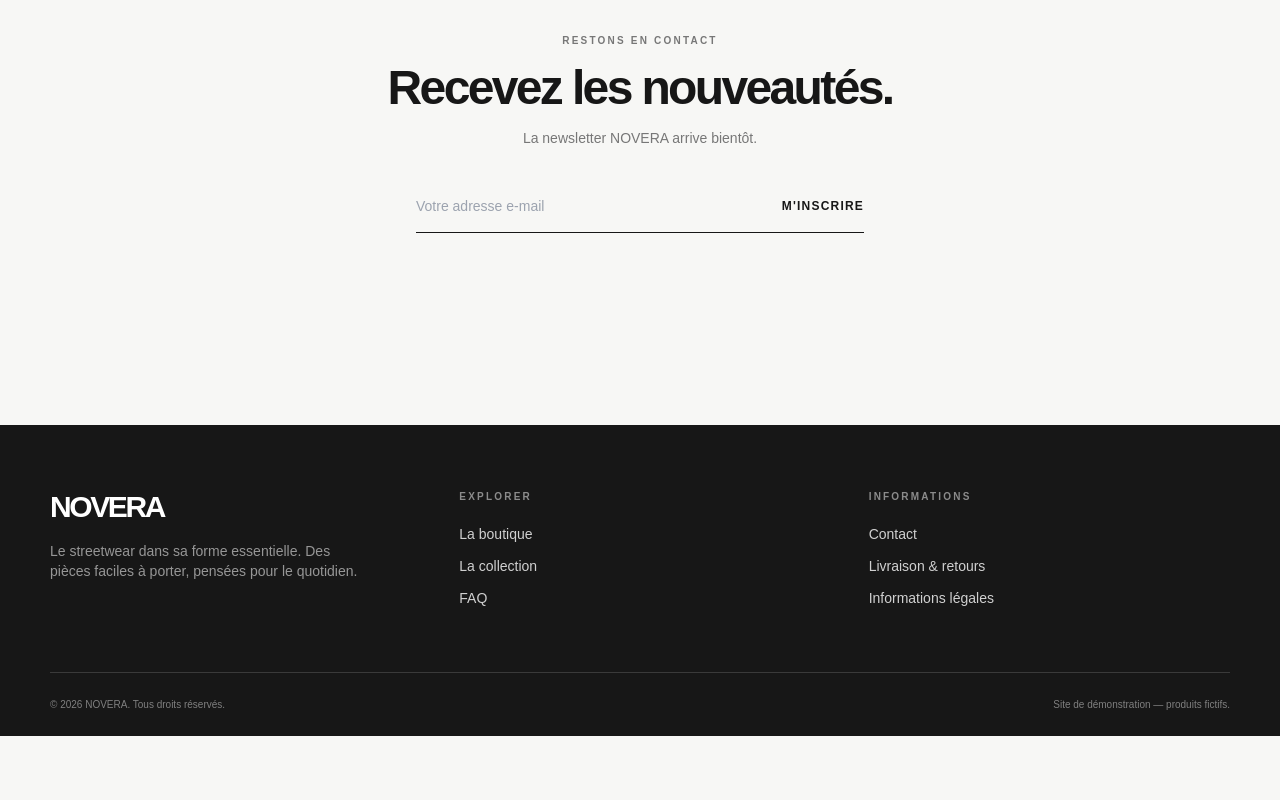
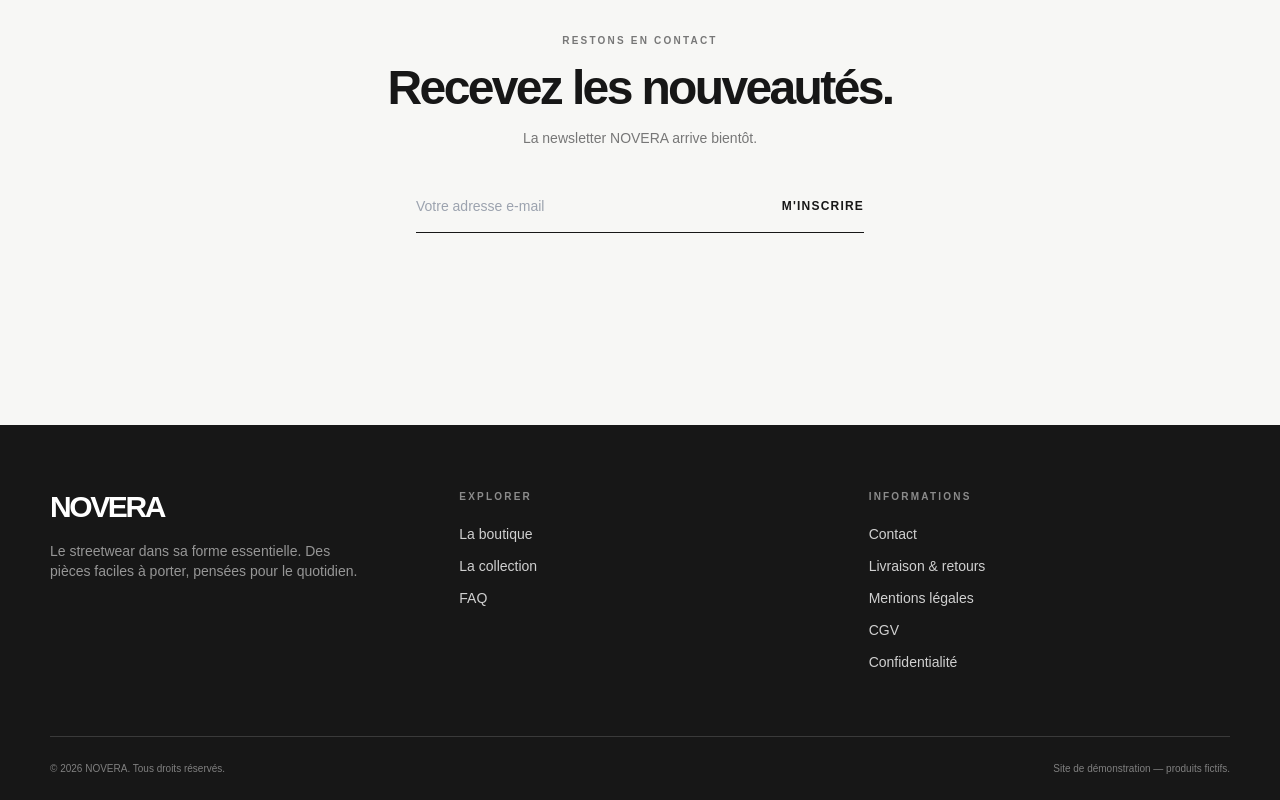
Before and after one commit to ginodeverlydesmons-wq/NOVERA, a Next.js app: page / in a window 1280 px wide. Shown: the part 2029-2829 px from the top of the page. Before the commit the page ends 2765 px from the top, so only its background shows below. Built offline with nearby package versions, Linux system fonts and the light colour scheme.

Commit message:
Ajouter les liens légaux au pied de page

```diff
--- a/src/components/Footer.jsx
+++ b/src/components/Footer.jsx
@@ -4,7 +4,7 @@ export default function Footer() {
     <div className="container py-16 grid md:grid-cols-3 gap-12">
       <div><div className="font-black text-3xl tracking-[-.08em]">NOVERA</div><p className="text-white/55 text-sm mt-4 max-w-xs">Le streetwear dans sa forme essentielle. Des pièces faciles à porter, pensées pour le quotidien.</p></div>
       <div><p className="eyebrow mb-5 text-white/50">Explorer</p><div className="flex flex-col gap-3 text-sm text-white/80"><Link href="/boutique">La boutique</Link><Link href="/#collection">La collection</Link><Link href="/faq">FAQ</Link></div></div>
-      <div><p className="eyebrow mb-5 text-white/50">Informations</p><div className="flex flex-col gap-3 text-sm text-white/80"><Link href="/contact">Contact</Link><Link href="/livraison">Livraison & retours</Link><Link href="/legal">Informations légales</Link></div></div>
+      <div><p className="eyebrow mb-5 text-white/50">Informations</p><div className="flex flex-col gap-3 text-sm text-white/80"><Link href="/contact">Contact</Link><Link href="/livraison">Livraison & retours</Link><Link href="/legal">Mentions légales</Link><Link href="/cgv">CGV</Link><Link href="/confidentialite">Confidentialité</Link></div></div>
     </div>
     <div className="container border-t border-white/15 py-6 flex flex-col sm:flex-row gap-3 justify-between text-[10px] text-white/45"><span>© {new Date().getFullYear()} NOVERA. Tous droits réservés.</span><span>Site de démonstration — produits fictifs.</span></div>
   </footer>;
```
